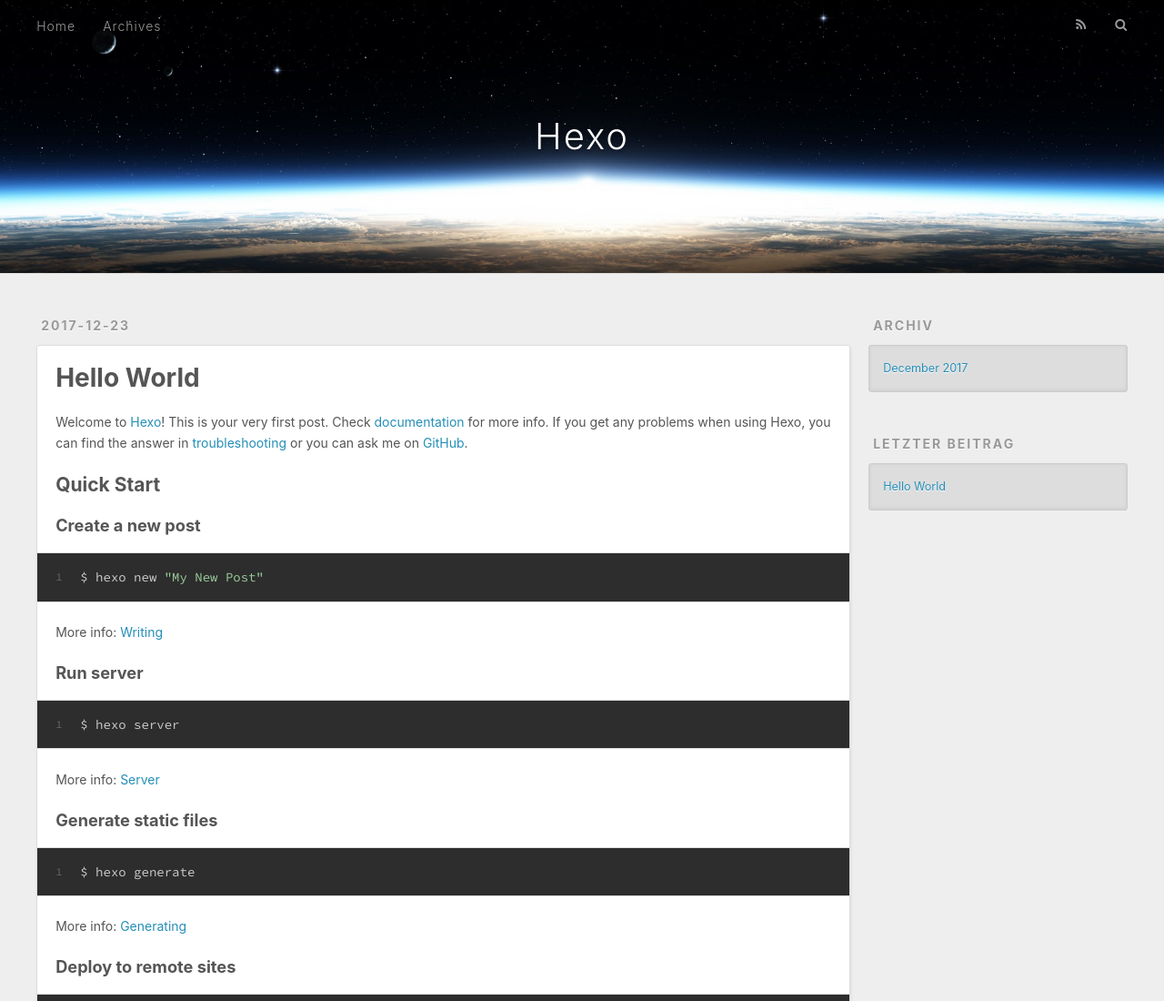
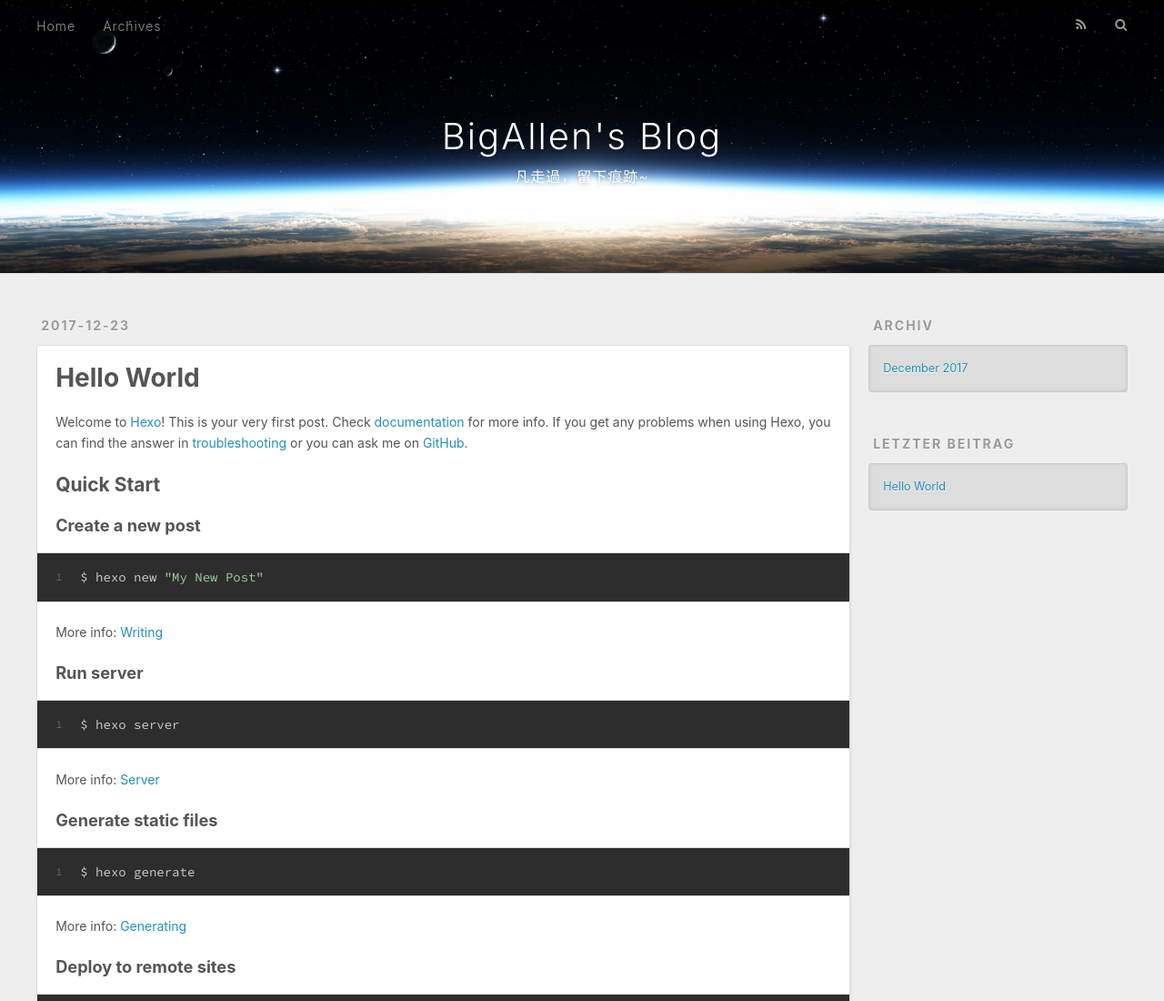
Before and after one commit to BigAllen/BigAllen.github.io, a plain HTML site: page index.html in a window 1280 px wide. Shown: the top 1100 px of the page at 91% size. Drawn offline with nearby package versions, Linux system fonts and the light colour scheme.

Commit message:
Site updated: 2017-12-23 18:43:47

```diff
--- a/index.html
+++ b/index.html
@@ -5,16 +5,16 @@
 
 
 
-  <title>Hexo</title>
+  <title>BigAllen&#39;s Blog</title>
   <meta name="viewport" content="width=device-width, initial-scale=1, maximum-scale=1">
   <meta property="og:type" content="website">
-<meta property="og:title" content="Hexo">
+<meta property="og:title" content="BigAllen&#39;s Blog">
 <meta property="og:url" content="http://yoursite.com/index.html">
-<meta property="og:site_name" content="Hexo">
+<meta property="og:site_name" content="BigAllen&#39;s Blog">
 <meta name="twitter:card" content="summary">
-<meta name="twitter:title" content="Hexo">
+<meta name="twitter:title" content="BigAllen&#39;s Blog">
 
-    <link rel="alternate" href="/atom.xml" title="Hexo" type="application/atom+xml">
+    <link rel="alternate" href="/atom.xml" title="BigAllen&#39;s Blog" type="application/atom+xml">
 
 
     <link rel="icon" href="/favicon.png">
@@ -33,8 +33,12 @@
   <div id="header-outer" class="outer">
     <div id="header-title" class="inner">
       <h1 id="logo-wrap">
-        <a href="/" id="logo">Hexo</a>
+        <a href="/" id="logo">BigAllen&#39;s Blog</a>
       </h1>
+
+        <h2 id="subtitle-wrap">
+          <a href="/" id="subtitle">凡走過，留下痕跡~</a>
+        </h2>
 
     </div>
     <div id="header-inner" class="inner">
@@ -96,7 +100,7 @@
 
     </div>
     <footer class="article-footer">
-      <a data-url="http://yoursite.com/2017/12/23/hello-world/" data-id="cjbj4ijwb00004cwixs2v1zk5" class="article-share-link">Teilen</a>
+      <a data-url="http://yoursite.com/2017/12/23/hello-world/" data-id="cjbj7vqb6000008wi6i11pvla" class="article-share-link">Teilen</a>
 
 
     </footer>
```
Also changed, not shown: 2017/12/23/hello-world/index.html (+9 -5 lines), archives/2017/12/index.html (+10 -6 lines), archives/2017/index.html (+10 -6 lines), archives/index.html (+10 -6 lines).
